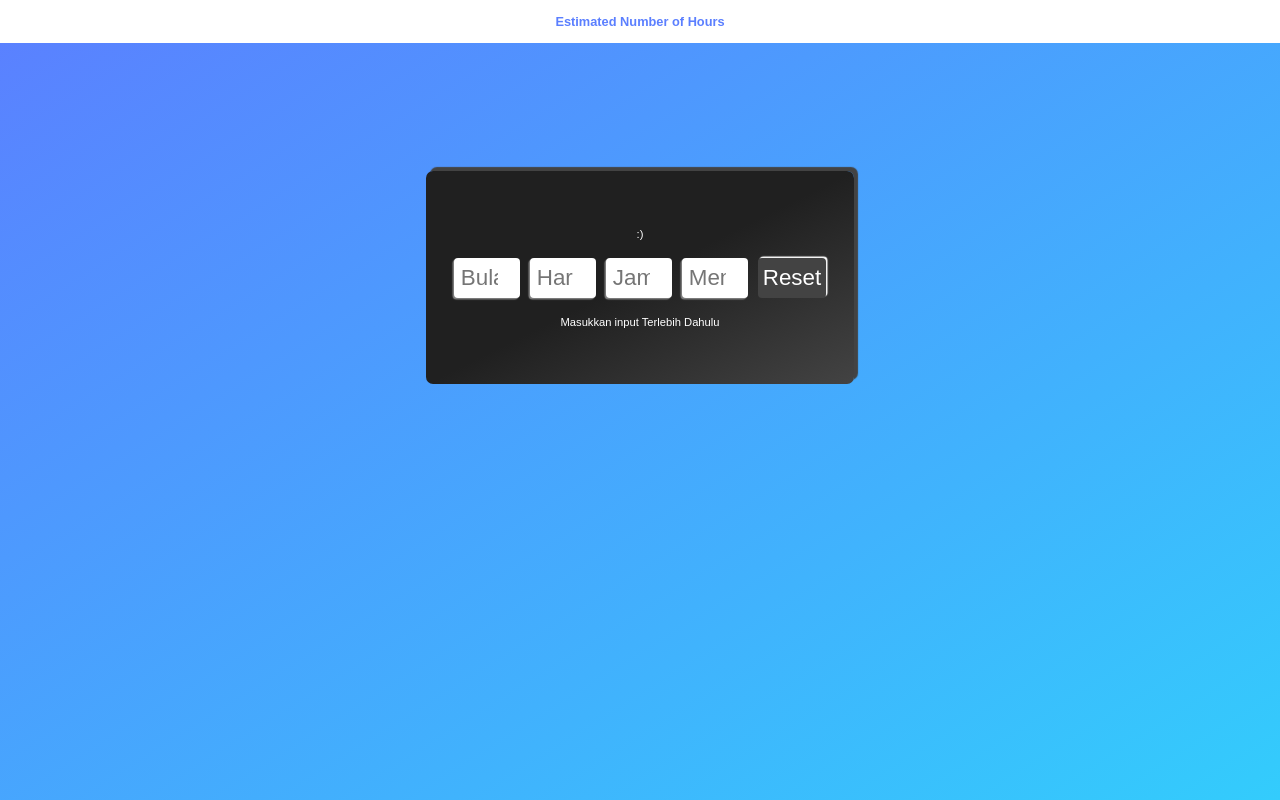
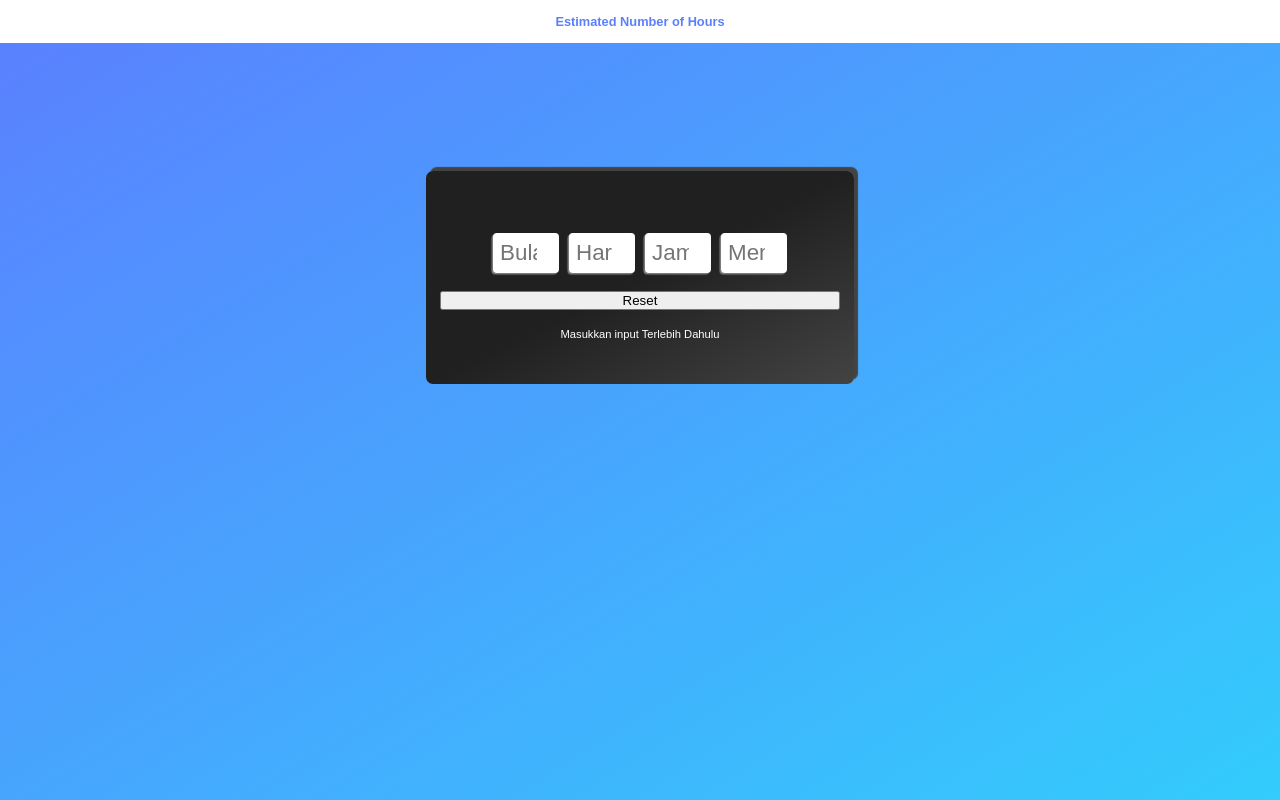
Before and after one commit to yandex-y/Private-Estimated-Number-of-Hours, a plain HTML site: page index.html in a window 1280 px wide. Drawn offline with Linux system fonts and the light colour scheme.

Commit message:
Add files via upload

```diff
--- a/index.html
+++ b/index.html
@@ -1,24 +1,25 @@
 <!DOCTYPE html>
-<html lang="en">
+<html>
 <head>
-    <meta charset="UTF-8">
-    <meta name="viewport" content="width=device-width, initial-scale=1.0">
-    <meta http-equiv="X-UA-Compatible" content="ie=edge">
-    <title>Estimated Number of Hours</title>
+
+    <meta name='viewport' content='width=device-width, initial-scale=1.0, maximum-scale=1.0, user-scalable=0'/>
+    <title>Estimated Time</title>
     <link rel="stylesheet" href="style.css">
 </head>
 <body>
-    <header>Estimated Number of Hours</header>
+    <header>
+        Estimated Number of Hours
+    </header>
     <div class="container">
-        <p>:)</p>
+        <p id="display2" class="display"></p>
         <form>
-            <input type="number" placeholder="Bulan">
-            <input type="number" placeholder="Hari">
-            <input type="number" placeholder="Jam">
-            <input type="number" placeholder="Menit">
-            <input type="Reset">
+            <input type="number" placeholder="Bulan" id="month">
+            <input type="number" placeholder="Hari" id="day">
+            <input type="number" placeholder="Jam" id="hour">
+            <input type="number" placeholder="Menit" id="minute">
         </form>
-        <p></p>
+        <input type="button" id="reset" value="Reset" class="button">
+        <p id="display" class="display"></p>
     </div>
     <script src="script.js"></script>
 </body>
```
